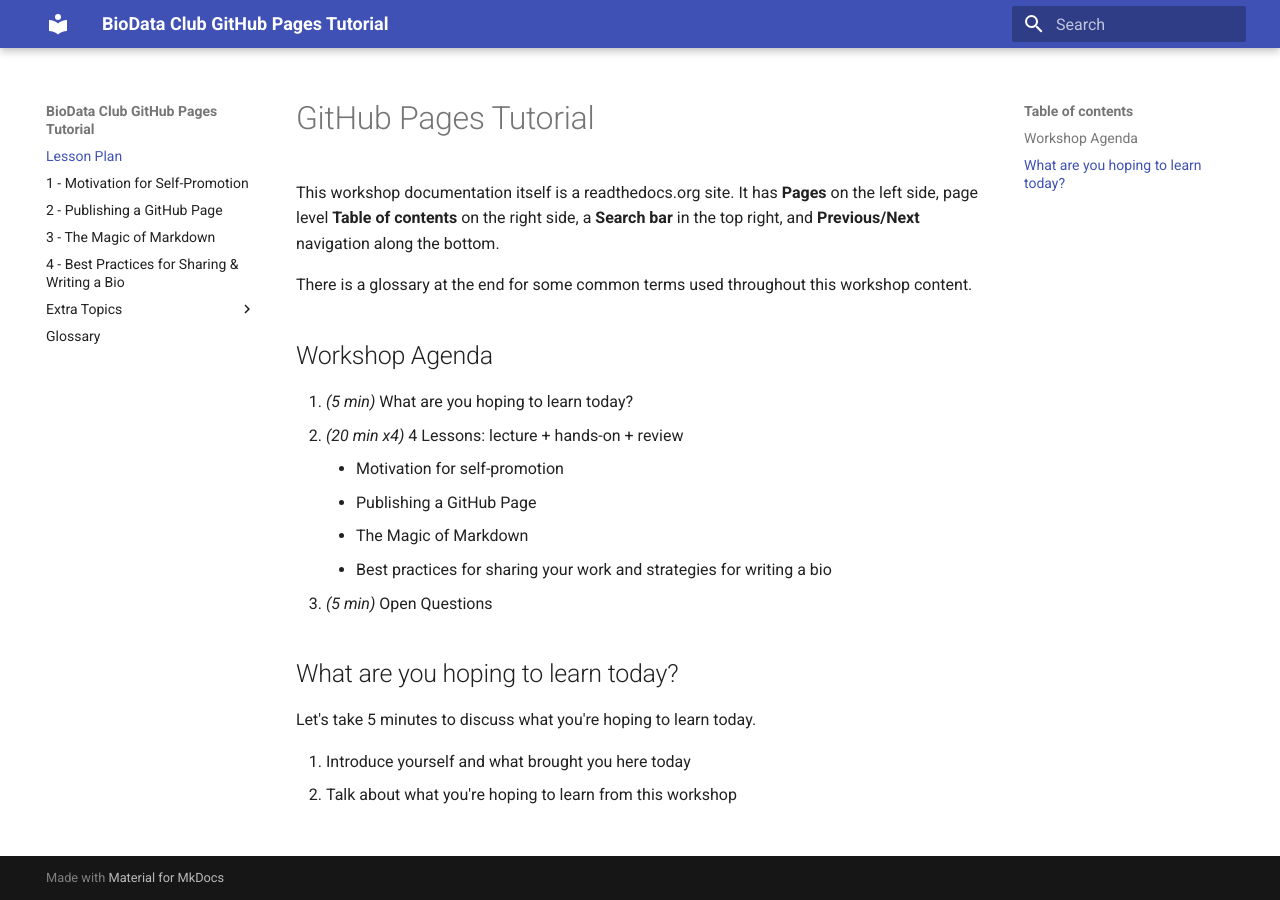
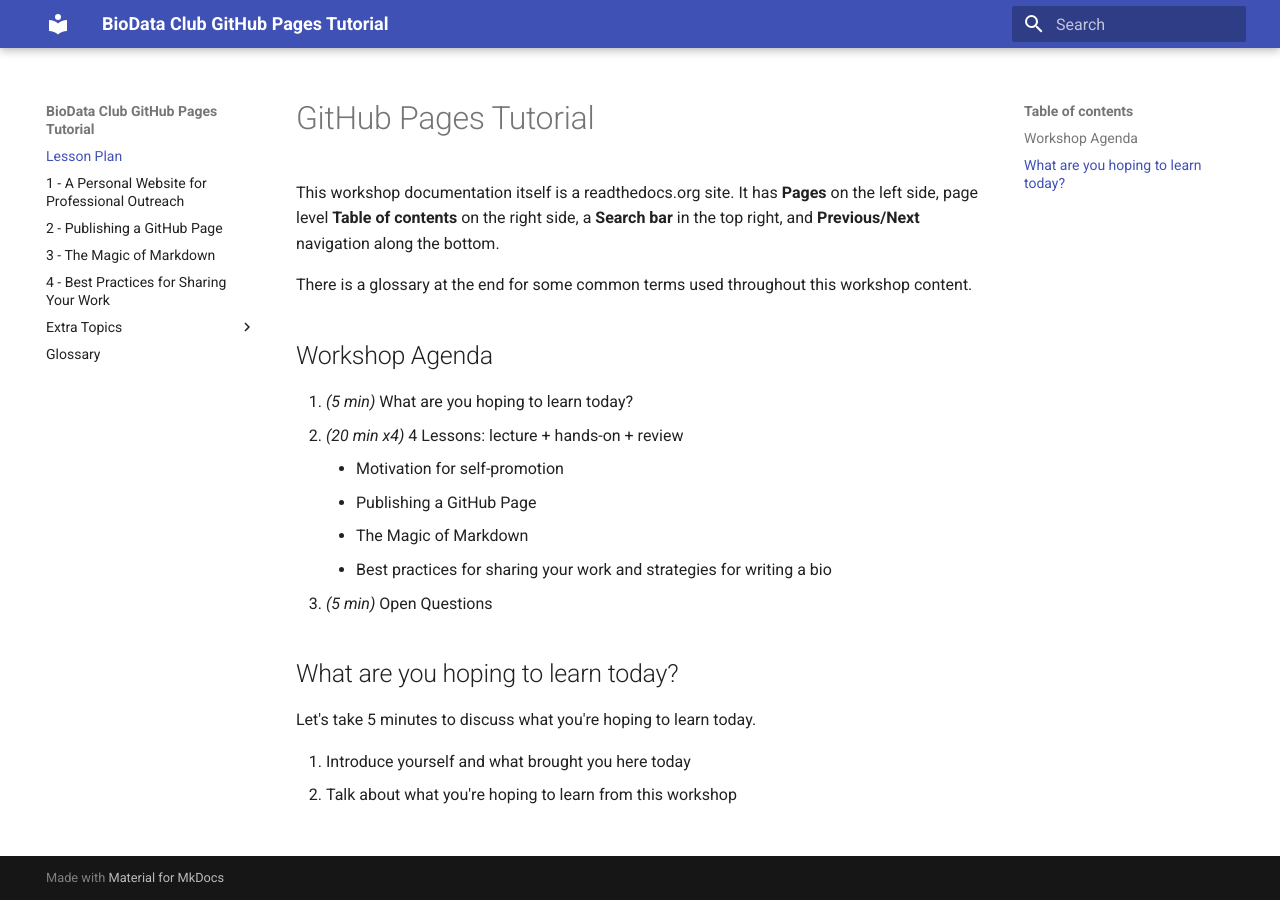
Before and after one commit to BioData-Club/ghpages-rtd, an MkDocs documentation site: the page built from docs/index.md, in a window 1280 px wide. Built offline with MkDocs 1.6.1 and Material for MkDocs 9.7.7, drawn with Linux system fonts in a browser that asks for light colours; old or Windows-style settings are respelled for this version of MkDocs.

Commit message:
Update mkdocs.yml

```diff
--- a/mkdocs.yml
+++ b/mkdocs.yml
@@ -9,10 +9,10 @@
 
 pages:
     - Lesson Plan: index.md
-    - 1 - Motivation for Self-Promotion: lessons/1.md
+    - 1 - A Personal Website for Professional Outreach: lessons/1.md
     - 2 - Publishing a GitHub Page: lessons/2.md
     - 3 - The Magic of Markdown: lessons/3.md
-    - 4 - Best Practices for Sharing & Writing a Bio: lessons/4.md
+    - 4 - Best Practices for Sharing Your Work: lessons/4.md
 
     - Extra Topics:
         - Introduction: workshop/introduction.md
```
